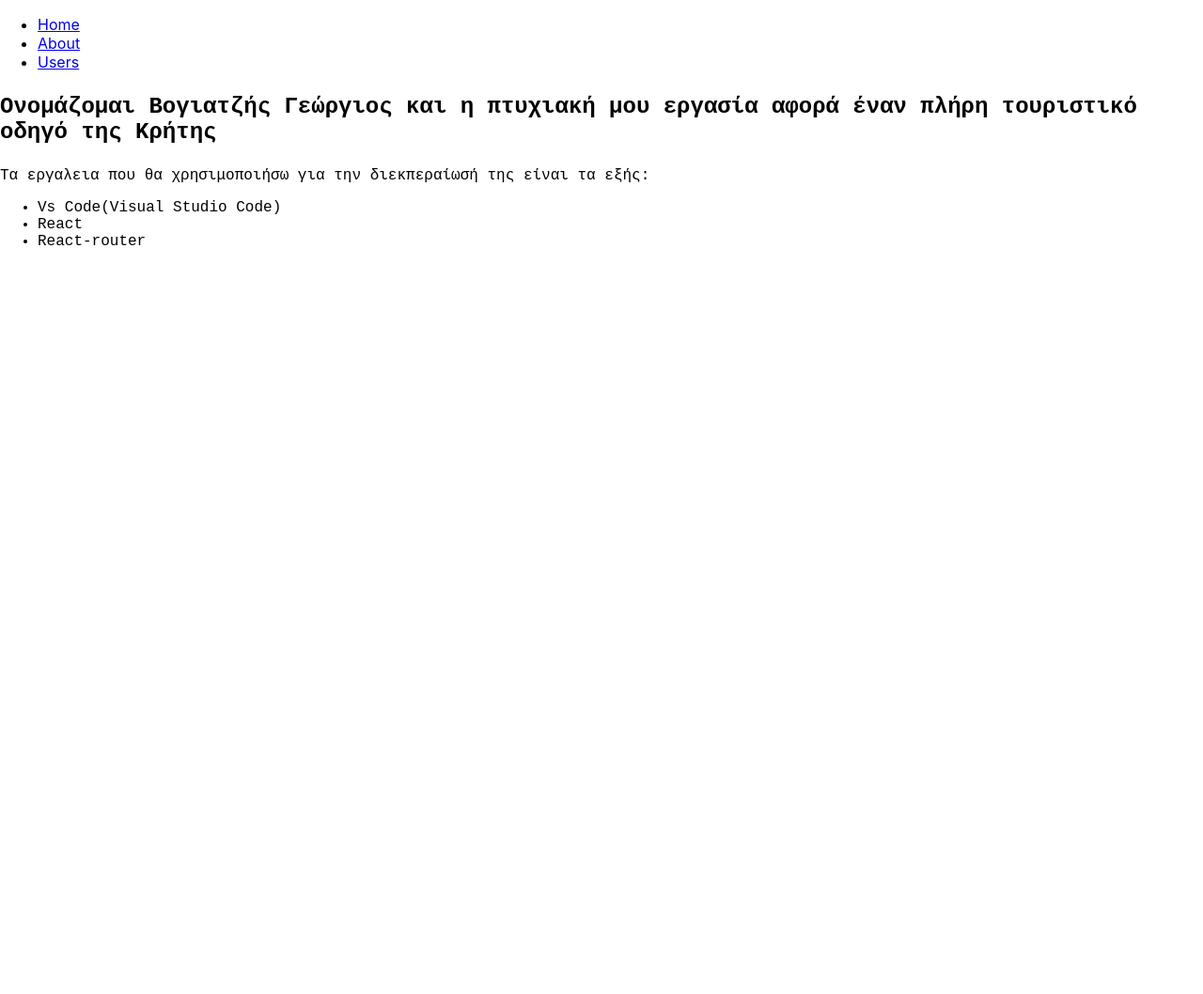
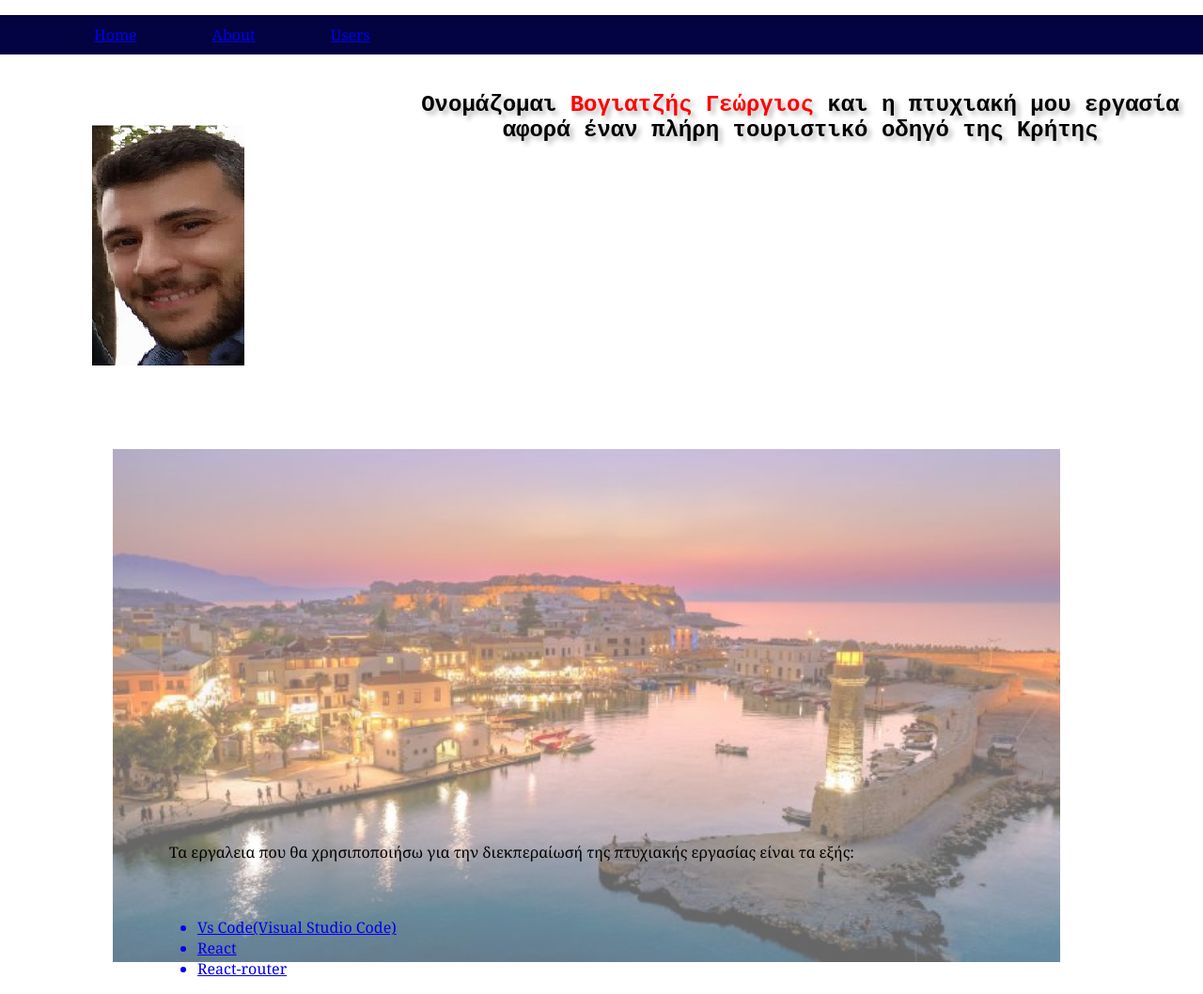
Before and after one commit to nikoskleidis/cretanTouristGuide, a React (Create React App) app: page /about in a window 1280 px wide. Shown: the whole page at 94% size. Before the commit the page ends 800 px from the top, so only its background shows below. Built offline with nearby package versions, Linux system fonts and the light colour scheme.

Commit message:
Some new features on about page(feature/aboutPageUpdated)

```diff
--- a/src/App.css
+++ b/src/App.css
@@ -36,3 +36,18 @@
     transform: rotate(360deg);
   }
 }
+
+
+.nav menu{
+  display: inline;
+  background-color: teal;
+  font-family: Georgia, 'Times New Roman', Times, serif;
+  font-size: 1em;
+  padding-top: 10px;
+  padding-bottom: 10px;
+  padding-left: 20px;
+}
+
+.nav menu li:hover{
+  color:white;
+}
--- a/src/App.js
+++ b/src/App.js
@@ -8,16 +8,10 @@ function App() {
     <Router>
       <div>
         <nav>
-          <ul>
-            <li>
+          <ul class="menu">
               <Link to="/">Home</Link>
-            </li>
-            <li>
               <Link to="/about">About</Link>
-            </li>
-            <li>
-              <Link to="/users">Users</Link>
-            </li>
+             <Link to="/users">Users</Link>
           </ul>
         </nav>
 
--- a/src/Pages/About/index.js
+++ b/src/Pages/About/index.js
@@ -1,22 +1,31 @@
-import React from "react";
+import React from "react"
 import "./styles.css"
-
+import Photo from '../photo.png'
+import rethymno from "../rethymno.png"
 
 function AboutPage() {
   return (
     <div className={"AboutPage"}>
-      <div class="p-gnwrimia">
-        <p>Ονομάζομαι Βογιατζής Γεώργιος και η πτυχιακή μου εργασία αφορά  έναν πλήρη τουριστικό οδηγό της Κρήτης</p>
-      </div>
-      <div class="p-ergaleia">
-        <p>Τα εργαλεια που θα χρησιμοποιήσω για την διεκπεραίωσή της είναι τα εξής:</p>
+        <div class="top">
+          <img src={Photo} alt="Egw"/>
+
+            <p>Ονομάζομαι <strong class="strong-n">Βογιατζής Γεώργιος</strong> και η πτυχιακή μου εργασία αφορά έναν πλήρη τουριστικό οδηγό της Κρήτης</p>
+
         </div>
-      <ul>
-        <li>Vs Code(Visual Studio Code)</li>
-        <li>React</li>
-        <li>React-router</li>
-      </ul>
 
+        <div class="bottom">
+          <img src={rethymno} class="botPhoto" alt="rethymno"/>
+          <div class="bottom-p">
+            <p>Τα εργαλεια που θα χρησιποποιήσω για την διεκπεραίωσή της πτυχιακής εργασίας είναι τα εξής:</p>
+          </div>
+          <div class="bottom-erg">
+            <ul>
+            <a  href="https://code.visualstudio.com//"><li>Vs Code(Visual Studio Code)</li></a>
+            <a  href="https://reactjs.org/docs/getting-started.html"><li>React</li></a>
+            <a  href="https://reacttraining.com/react-router"><li>React-router</li></a>
+          </ul>
+          </div>
+        </div>
     </div>
   )
 
--- a/src/Pages/About/styles.css
+++ b/src/Pages/About/styles.css
@@ -1,14 +1,63 @@
 .AboutPage{
+    display: flex;
+    flex-direction: column;
     width: 100%;
     font-family: 'Courier New', Courier, monospace;
 }
 
 
-.p-gnwrimia{
+.top{
+    display: inline-flex;
+    background-color: white;
     font-size: 1.5em;
     font-weight: bold;
+    text-align: center;
+    text-shadow: 4px 4px 5px #bbb;
 }
 
-.p-ergaleia{
+.strong-n{
+    color:red;
+}
+.bottom{
     font-size: 1em;
+    font-family: Georgia, 'Times New Roman', Times, serif;
+    padding-top: 10px;
+    padding-bottom: 10px;
+    padding-left: 20px;
 }
+.botPhoto{
+    margin-left: 100px;
+    width: 80%;
+    opacity: 0.6;
+}
+.bottom-p{
+    position: absolute;
+    top: 110%;
+    left: 180px;
+}
+
+.bottom-erg{
+    position: absolute;
+    margin-left: 150px;
+    padding-top: 20p;
+    text-align: left;
+    top: 120%;
+}
+
+
+ .menu{
+    background-color: rgb(3, 3, 65);
+    font-family: Georgia, 'Times New Roman', Times, serif;
+    font-size: 1em;
+    padding-top: 10px;
+    padding-bottom: 10px;
+    padding-left: 20px;
+}
+
+
+.menu a{
+    margin-left: 80px;
+}
+.menu a:hover{
+    color:white;
+}
```
Also changed, not shown: src/Pages/photo.png (renamed from photo.png), src/Pages/rethymno.png (added).
